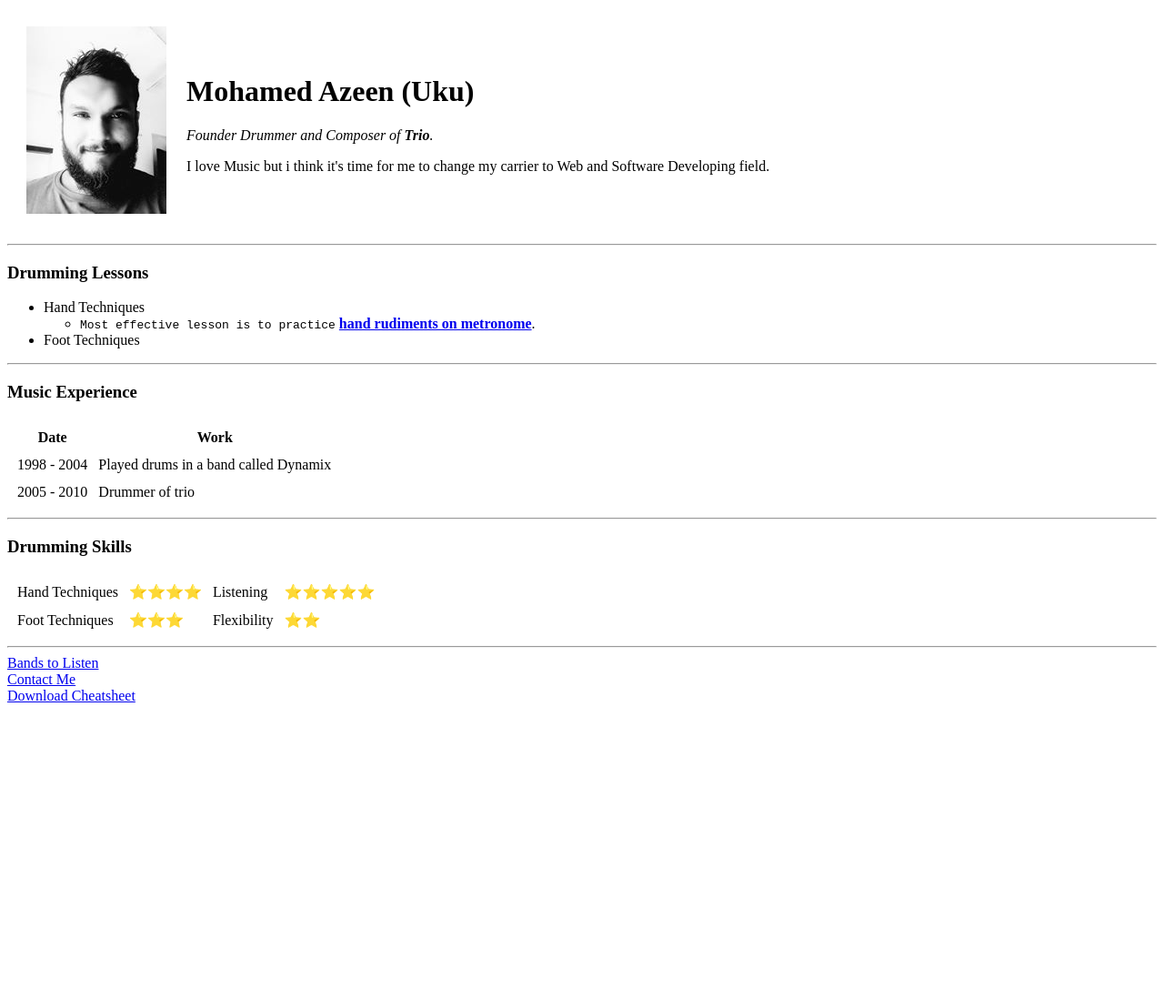
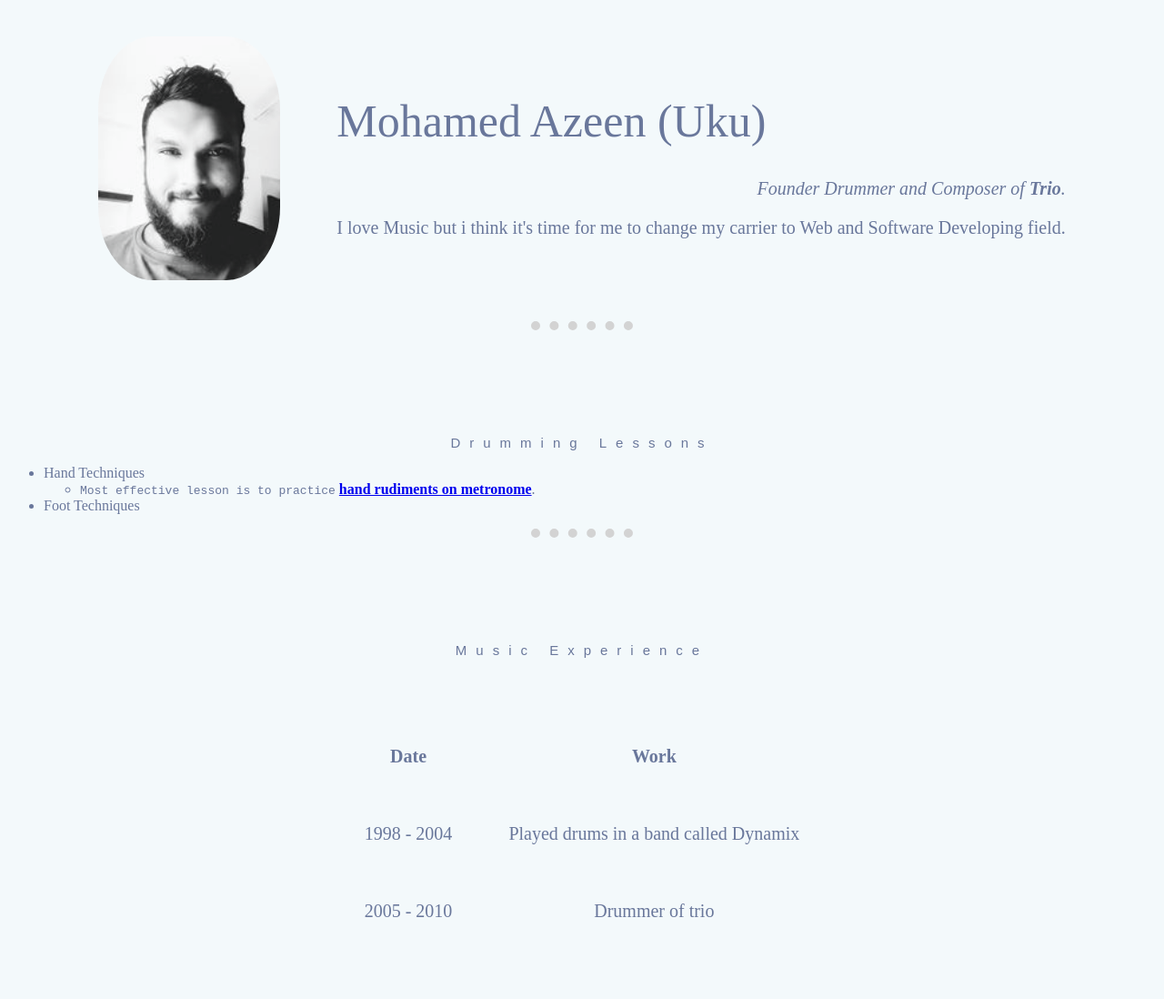
Before and after one commit to Axinxlet/cv, a plain HTML site: page index.html in a window 1280 px wide. Shown: the top 1098 px of the page at 91% size. Before the commit the page ends 800 px from the top, so only its background shows below. Drawn offline with Linux system fonts and the light colour scheme.

Commit message:
Add files via upload

```diff
--- /dev/null
+++ b/css/styles.css
@@ -0,0 +1,59 @@
+
+body {
+  background-color: #f3f9fb;
+  color: #69779b;
+
+}
+
+hr {
+  border-style: none;
+  border-top-style: dotted;
+  border-color: lightgrey;
+  border-width: 10px;
+  width: 1%;
+  padding: 50px;
+}
+
+h1 {
+  font-family: inherit;
+  font-size: 50px;
+  font-weight: normal;
+
+}
+
+p {
+  font-size: 20px;
+  text-align: right;
+}
+
+h3 {
+  font-size: 15px;
+  text-align: center;
+  font-family: fantasy;
+  font-weight: normal;
+  letter-spacing: 10px;
+}
+
+
+img {
+  border-radius: 30%;
+  opacity: 0.9;
+  width: 200px;
+  height: auto;
+
+}
+
+th,td {
+  padding: 30px;
+  font-size: 20px;
+}
+
+table {
+  margin: auto;
+}
+
+.musicexp {
+  padding: 50px;
+  margin: auto;
+  text-align: center;
+}
--- a/index.html
+++ b/index.html
@@ -4,10 +4,11 @@
 <head>
   <meta charset="utf-8">
   <title>☻Azeen's Personal Site</title>
+  <link rel="stylesheet" href="css/styles.css">
 </head>
 
-<body vlink="grey">
-  <table cellspacing="20">
+<body>
+    <table class="headtable">
       <tr>
         <td><img src="image/uku.png" alt="uku profile picture"></td>
         <td><h1>Mohamed Azeen (Uku)</h1>
@@ -16,6 +17,7 @@
           Web and Software Developing field.</p></td>
       </tr>
     </table>
+
   <hr>
   <h3>Drumming Lessons</h3>
   <ul>
@@ -29,7 +31,7 @@
   </ul>
   <hr>
   <h3>Music Experience</h3>
-  <table cellspacing="10">
+  <table class="musicexp">
     <thead>
       <th>Date</th>
       <th>Work</th>
```
Also changed, not shown: bands.html (+1 -0 lines), contact.html (+1 -0 lines). Lines whose indentation alone changed are shown as unchanged.
